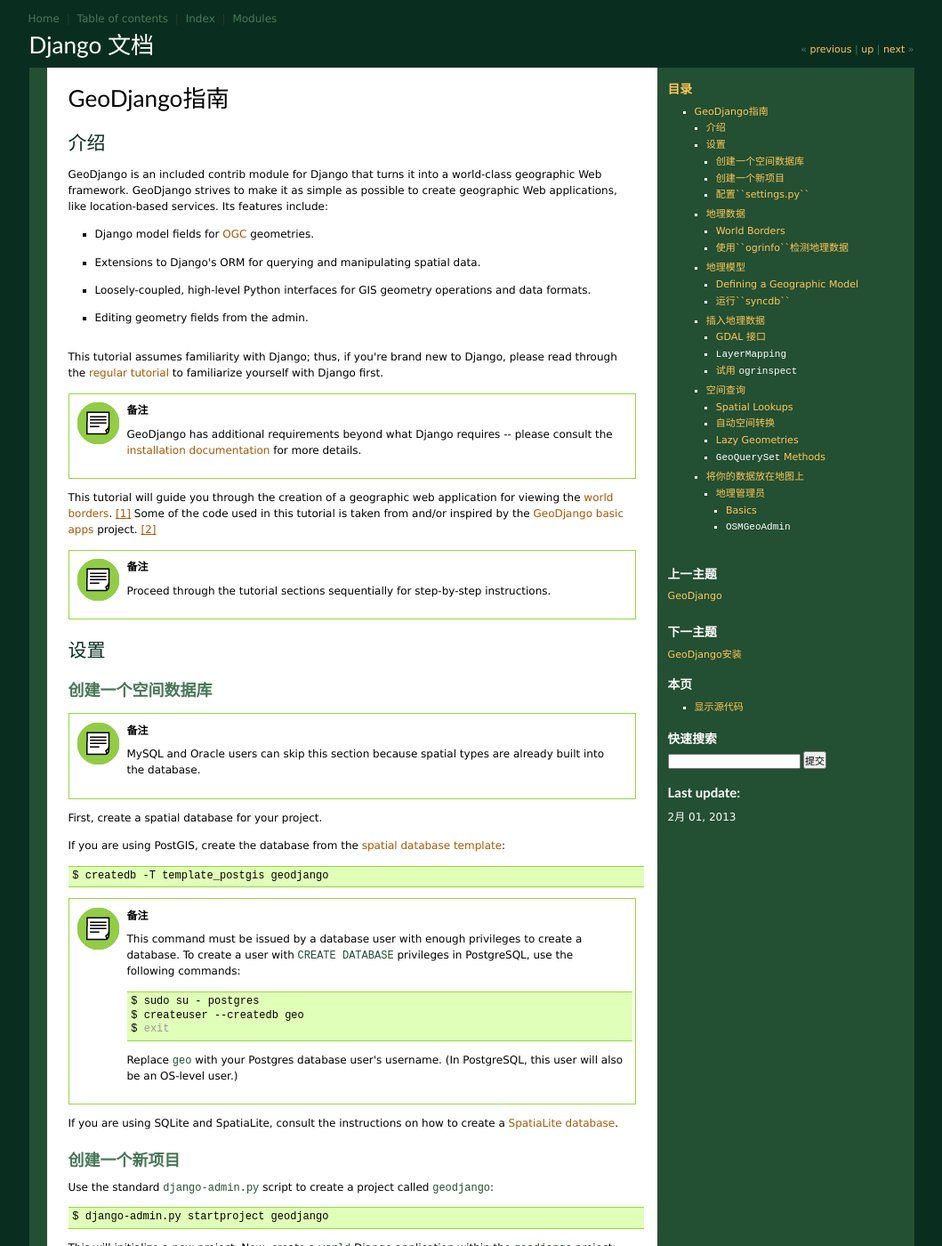
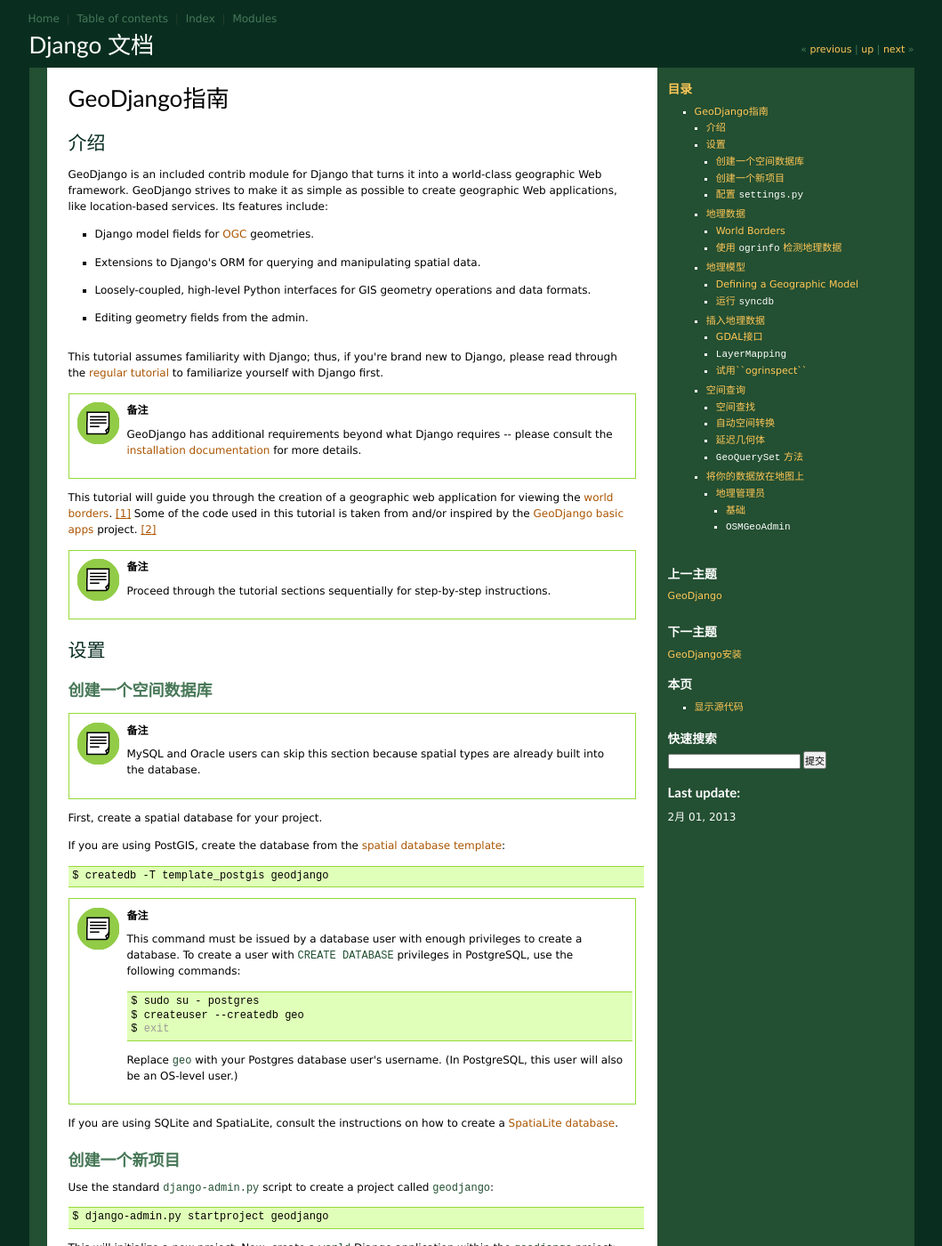
Before and after one commit to wdk-docs/django-docs-zh, a Sphinx documentation site: the page built from docs/ref/contrib/gis/tutorial.txt, in a window 1280 px wide and 1400 px high. Shown: the whole window at 89% size, without its empty margins (110-1169 px from the left). Built offline with Sphinx 7.4.7, drawn with Linux system fonts in a browser that asks for light colours; the version number could not be read and is left out; cross-references to code outside the pages are shown as plain code; some of the changed text lies outside the part shown.

Commit message:
翻译地理空间的标题

```diff
--- a/docs/ref/contrib/gis/geoquerysets.txt
+++ b/docs/ref/contrib/gis/geoquerysets.txt
@@ -1,7 +1,7 @@
 .. _ref-geoquerysets:
 
 =========================
-GeoQuerySet API Reference
+GeoQuerySet API 参考
 =========================
 
 .. currentmodule:: django.contrib.gis.db.models
--- a/docs/ref/contrib/gis/measure.txt
+++ b/docs/ref/contrib/gis/measure.txt
@@ -1,7 +1,7 @@
 .. _ref-measure:
 
 ===================
-Measurement Objects
+测量对象
 ===================
 
 .. module:: django.contrib.gis.measure
--- a/docs/ref/contrib/gis/ogrinspect.txt
+++ b/docs/ref/contrib/gis/ogrinspect.txt
@@ -1,7 +1,7 @@
 .. _ref-ogrinspect:
 
 ==============
-OGR Inspection
+OGR 检查
 ==============
 
 .. module:: django.contrib.gis.utils.ogrinspect
--- a/docs/ref/contrib/gis/tutorial.txt
+++ b/docs/ref/contrib/gis/tutorial.txt
@@ -96,7 +96,7 @@
     $ cd geodjango
     $ python manage.py startapp world
 
-配置``settings.py``
+配置 ``settings.py``
 -------------------------
 
 The ``geodjango`` project settings are stored in the ``geodjango/settings.py``
@@ -161,7 +161,7 @@
 __ http://thematicmapping.org/downloads/TM_WORLD_BORDERS-0.3.zip
 __ http://en.wikipedia.org/wiki/Shapefile
 
-使用``ogrinfo``检测地理数据
+使用 ``ogrinfo`` 检测地理数据
 ---------------------------------------
 
 The GDAL ``ogrinfo`` utility allows examining the metadata of shapefiles or
@@ -262,7 +262,7 @@
 
 __ http://en.wikipedia.org/wiki/SRID
 
-运行``syncdb``
+运行 ``syncdb``
 --------------
 
 After defining your model, you need to sync it with the database. First,
@@ -324,7 +324,7 @@
 
 .. _gdalinterface:
 
-GDAL 接口
+GDAL接口
 --------------
 
 Earlier, you used ``ogrinfo`` to examine the contents of the world borders
@@ -510,7 +510,7 @@
 
 .. _ogrinspect-intro:
 
-试用 ``ogrinspect``
+试用``ogrinspect``
 ------------------
 Now that you've seen how to define geographic models and import data with the
 :ref:`ref-layermapping`, it's possible to further automate this process with
@@ -586,7 +586,7 @@
 空间查询
 ===============
 
-Spatial Lookups
+空间查找
 ---------------
 GeoDjango adds spatial lookups to the Django ORM.  For example, you
 can find the country in the ``WorldBorder`` table that contains
@@ -672,7 +672,7 @@
     This is not absolutely required by PostGIS, but generally you should only
     use raw queries when you know exactly what you are doing.
 
-Lazy Geometries
+延迟几何体
 ---------------
 GeoDjango loads geometries in a standardized textual representation.  When the
 geometry field is first accessed, GeoDjango creates a `GEOS geometry object
@@ -698,7 +698,7 @@
     >>> pnt.contains(sm.mpoly)
     False
 
-``GeoQuerySet`` Methods
+``GeoQuerySet`` 方法
 -----------------------
 
 
@@ -711,7 +711,7 @@
 GeoDjango extends :doc:`Django's admin application </ref/contrib/admin/index>`
 with support for editing geometry fields.
 
-Basics
+基础
 ^^^^^^
 
 GeoDjango also supplements the Django admin by allowing users to create
```
Also changed, not shown: other parts of docs/ref/contrib/gis/tutorial.txt (+1 -1 lines).
